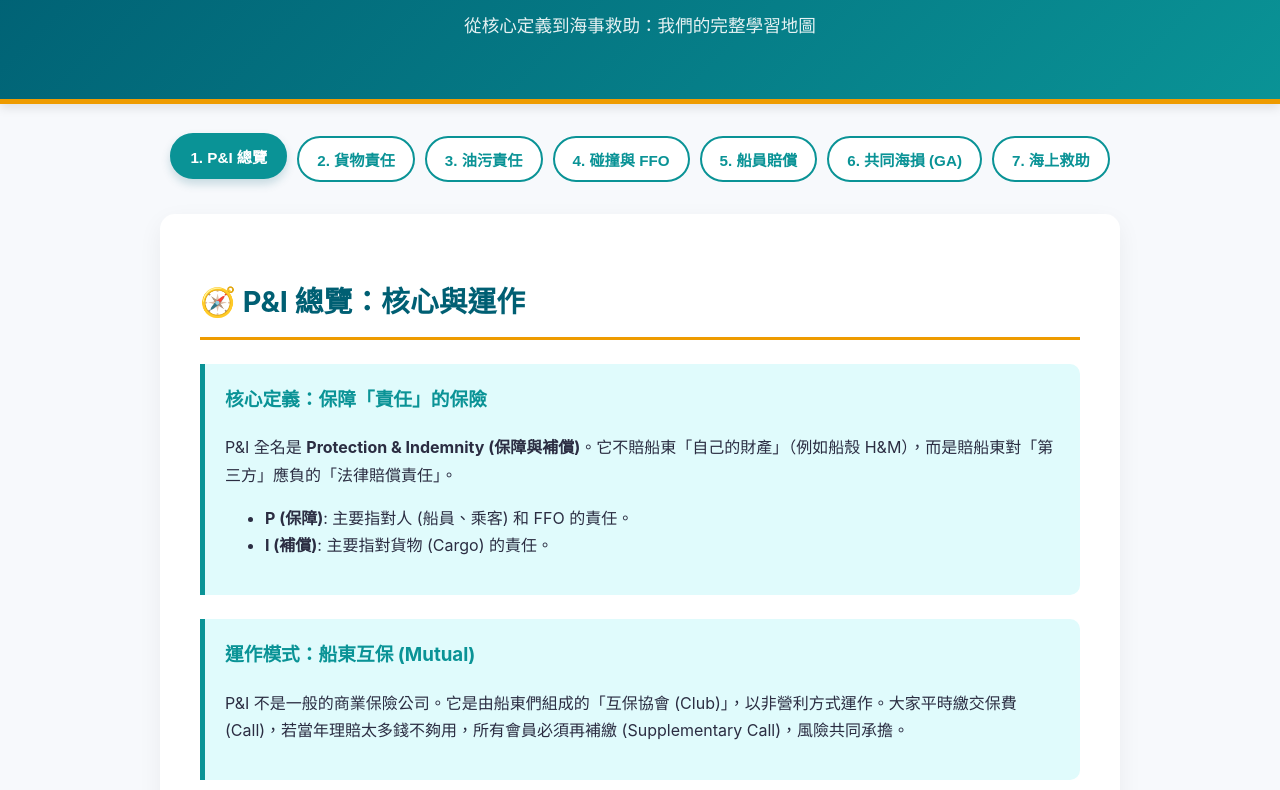
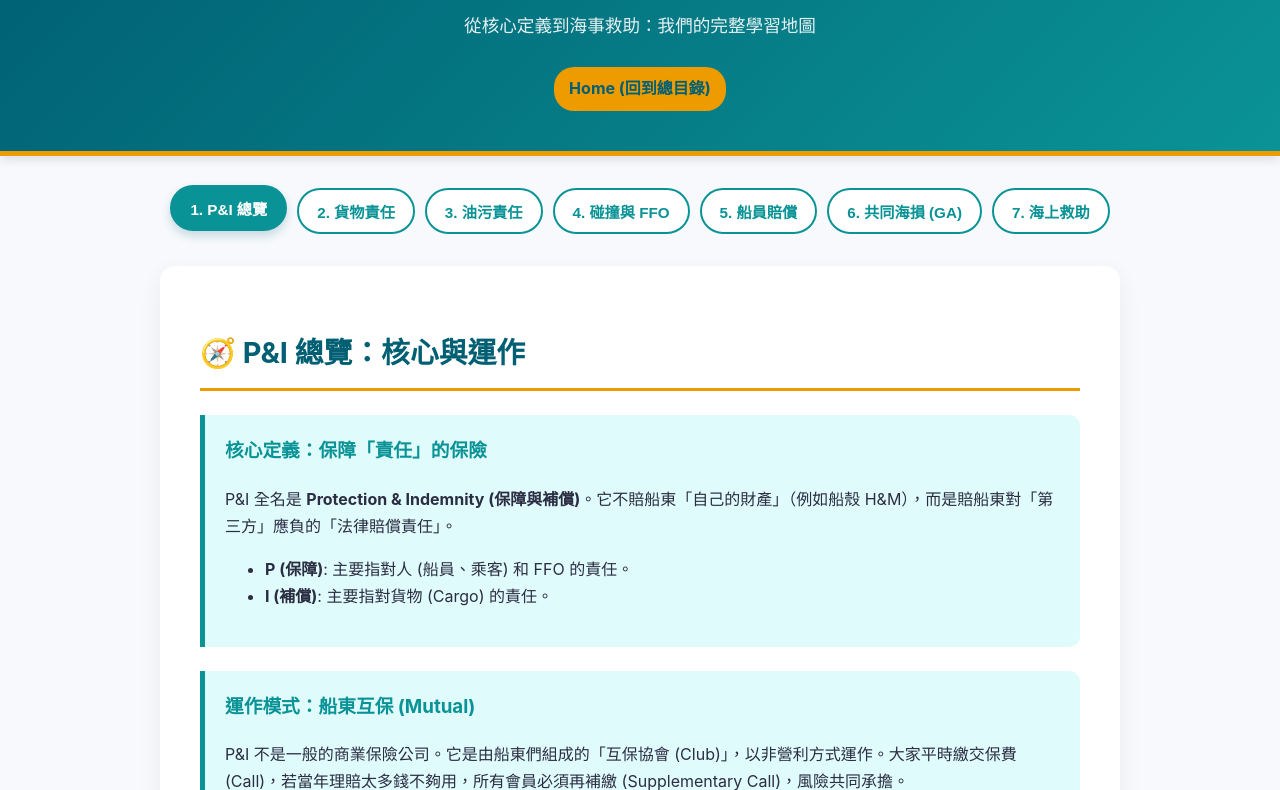
Before and after one commit to jennychuang-maker/my-learning-notes-for-marine-insurance, a plain HTML site: page interactive_PnI.html in a window 1280 px wide. Shown: the part 106-896 px from the top of the page. Drawn offline with Linux system fonts and the light colour scheme.

Commit message:
Add files via upload

```diff
--- a/interactive_PnI.html
+++ b/interactive_PnI.html
@@ -36,7 +36,24 @@
         }
 
         h1 { margin: 0; font-size: 2.2rem; font-weight: 700; }
-        p.subtitle { opacity: 0.9; font-size: 1.1rem; }
+        p.subtitle { opacity: 0.9; font-size: 1.1rem; margin-bottom: 1rem; }
+
+        .home-link {
+            display: inline-block;
+            margin-top: 10px;
+            padding: 8px 15px;
+            background: var(--accent);
+            color: var(--primary);
+            border-radius: 20px;
+            text-decoration: none;
+            font-weight: bold;
+            transition: all 0.3s ease;
+        }
+        .home-link:hover {
+            background: var(--white);
+            color: var(--primary);
+            transform: scale(1.05);
+        }
 
         .container {
             max-width: 960px;
@@ -185,6 +202,7 @@
 <header>
     <h1>⚓ P&I 保險觀念總複習 (終極完整版)</h1>
     <p class="subtitle">從核心定義到海事救助：我們的完整學習地圖</p>
+    <a href="https://jennychuang-maker.github.io/my-learning-notes-for-marine-insurance/index.html" class="home-link">Home (回到總目錄)</a>
 </header>
 
 <div class="container">
```
Also changed, not shown: index.html (+14 -5 lines).
